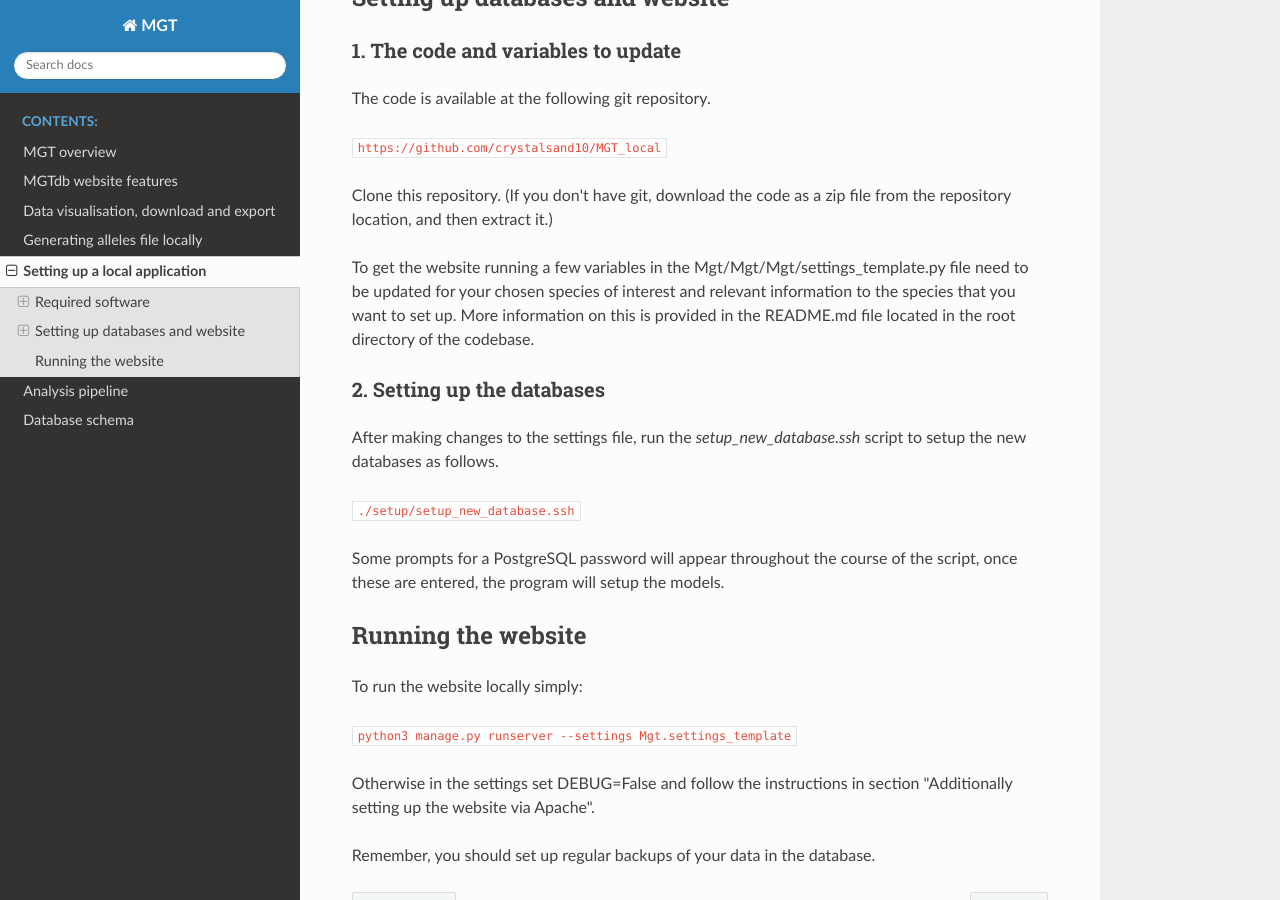
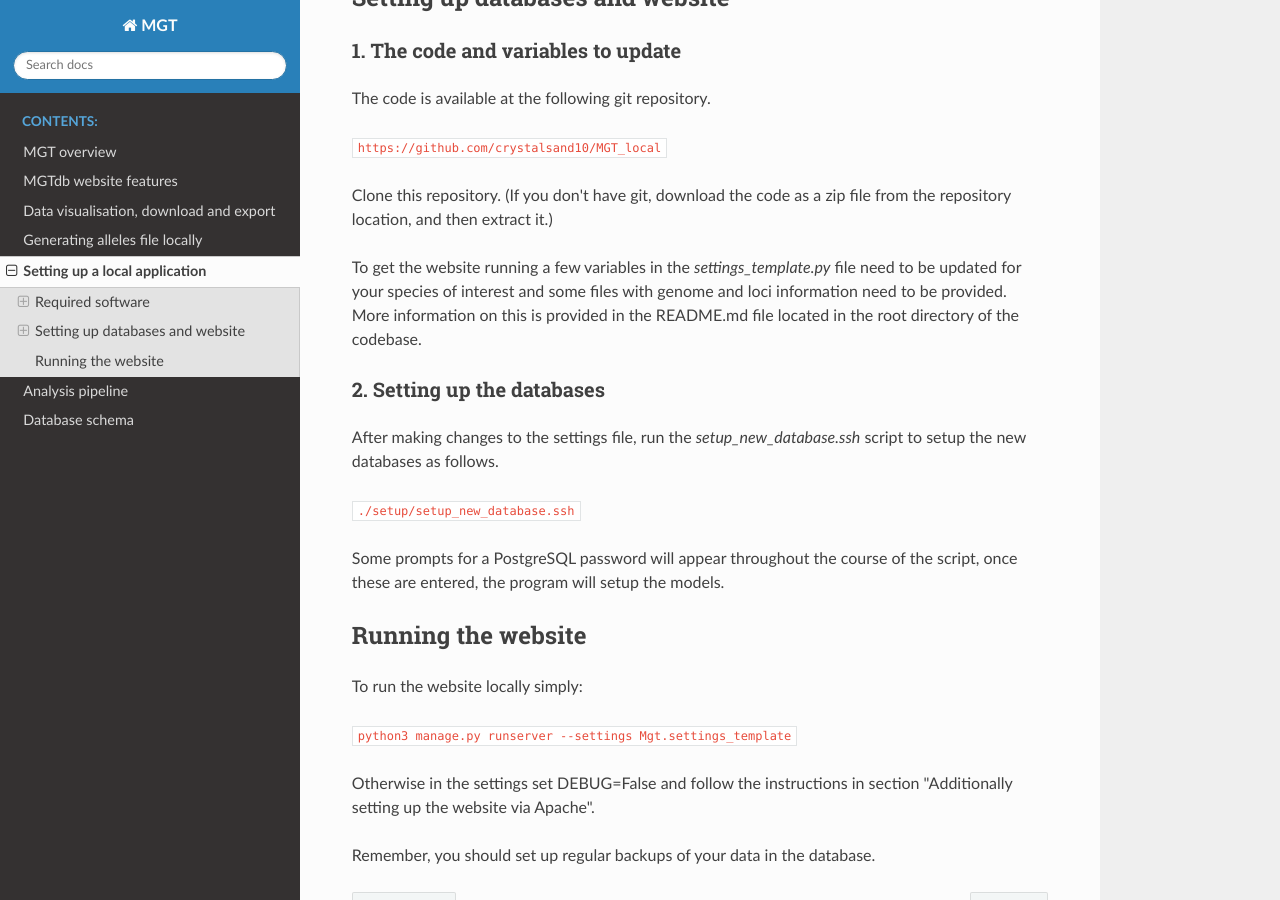
Before and after one commit to crystalsand10/MGT_docs, a Sphinx documentation site: the page built from source/installation.rst, in a window 1280 px wide and 900 px high, scrolled down 1224 px. Built offline with Sphinx 7.4.7 and the Read the Docs theme 2.0.0, drawn with Linux system fonts in a browser that asks for light colours.

Commit message:
fixing sentence in installation.rst

```diff
--- a/source/installation.rst
+++ b/source/installation.rst
@@ -62,7 +62,7 @@ The code is available at the following git repository.
 
 Clone this repository. (If you don't have git, download the code as a zip file from the repository location, and then extract it.)
 
-To get the website running a few variables in the Mgt/Mgt/Mgt/settings_template.py file need to be updated for your chosen species of interest and relevant information to the species that you want to set up.
+To get the website running a few variables in the `settings_template.py` file need to be updated for your species of interest and some files with genome and loci information need to be provided.
 More information on this is provided in the README.md file located in the root directory of the codebase.
 
 
```
